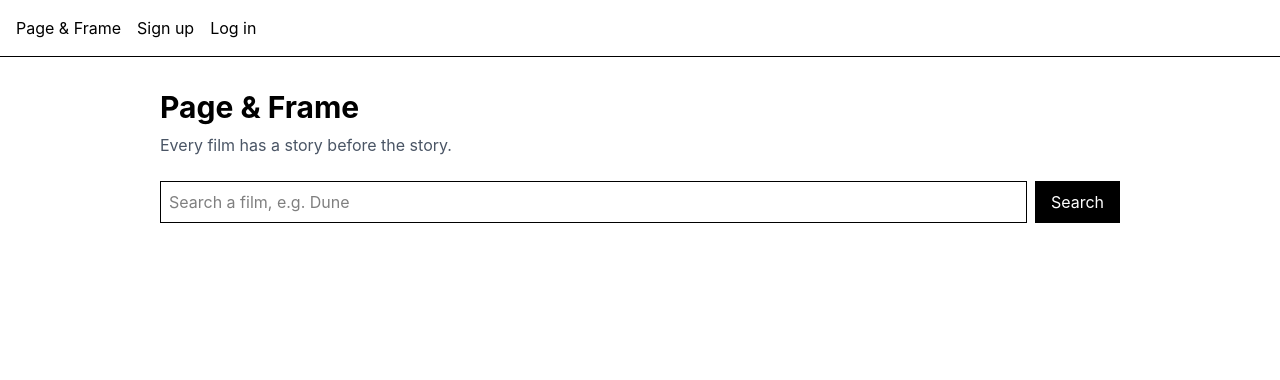
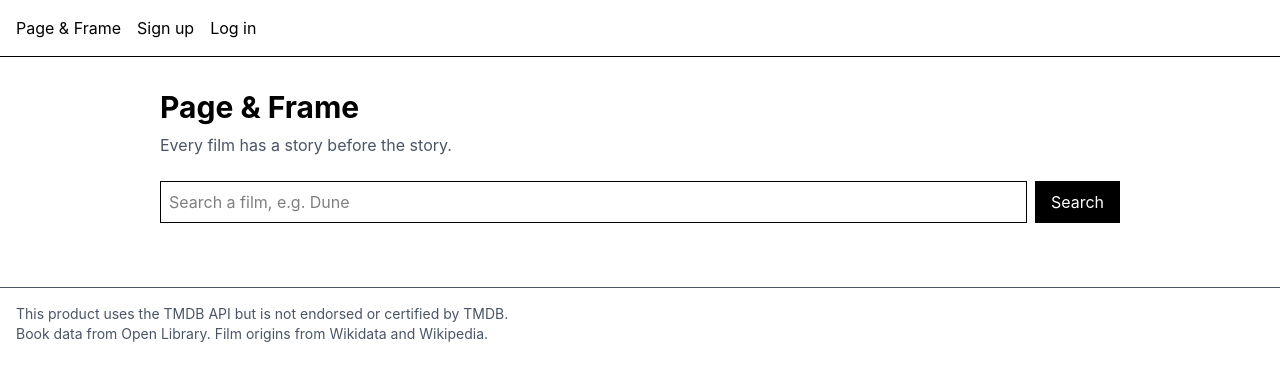
Before and after one commit to SabyJeany/Page-and-Frame, a React app in the folder frontend/: page / in a window 1280 px wide. Shown: the top 380 px of the page. Built offline with nearby package versions, Linux system fonts and the light colour scheme; the HTML template or start-up script is replaced by a standard one.

Commit message:
feat(front): film details page and add a TMDB mention

```diff
--- a/frontend/src/App.jsx
+++ b/frontend/src/App.jsx
@@ -1,15 +1,15 @@
 // Import the React Router components used for navigation between pages
 import { BrowserRouter, Routes, Route, Link } from 'react-router-dom';
-import Search from './pages/Search';
 
 // Import the pages of the application
+import Search from './pages/Search';
 import Register from './pages/Register';
 import Login from './pages/Login';
-import FilmDetails from './pages/FilmDetail';
+import FilmDetail from './pages/FilmDetail';
 
 /**
  * Root component of the application.
- * Sets up the router, the navigation bar and the routes (URL → page).
+ * Sets up the router, the navigation bar, the routes (URL → page) and the footer.
  *
  * @returns {JSX.Element} The whole application
  */
@@ -27,17 +27,23 @@ export default function App() {
 
       {/* Shows the page that matches the current URL */}
       <Routes>
-        {/* Search page */}
+        {/* Search page (home) */}
         <Route path="/" element={<Search />} />
         {/* Sign-up page */}
         <Route path="/register" element={<Register />} />
         {/* Login page */}
         <Route path="/login" element={<Login />} />
-        {/* Any other URL: "page not found" (must stay last) */}
+        {/* Film details page, e.g. /films/438631 */}
+        <Route path="/films/:id" element={<FilmDetail />} />
+        {/* Any other URL: "page not found" (kept last for readability) */}
         <Route path="*" element={<h1 className="p-8 text-2xl">Page not found</h1>} />
-        {/* Film details page */}
-        <Route path="/films/:id" element={<FilmDetails />} />
       </Routes>
+
+      {/* Footer, visible on every page: data sources (TMDB attribution is required) */}
+      <footer className="p-4 border-t text-sm text-gray-600">
+        <p>This product uses the TMDB API but is not endorsed or certified by TMDB.</p>
+        <p>Book data from Open Library. Film origins from Wikidata and Wikipedia.</p>
+      </footer>
     </BrowserRouter>
   );
 }
```
